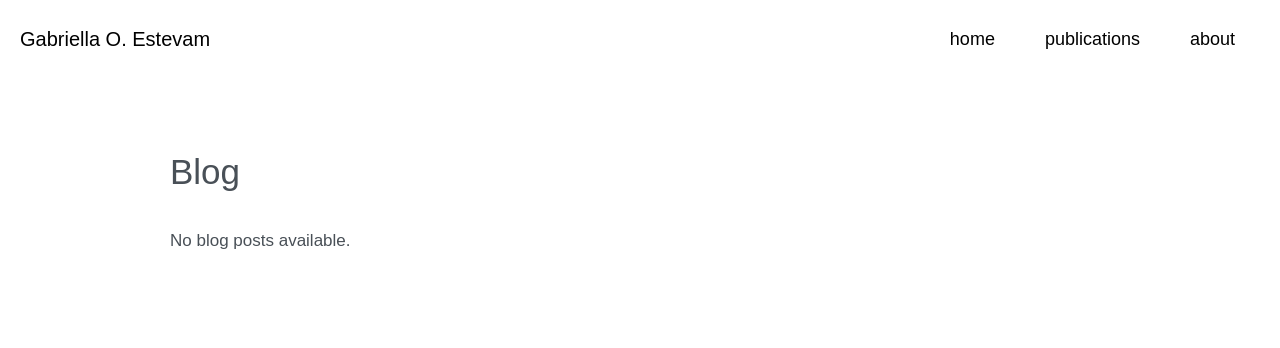
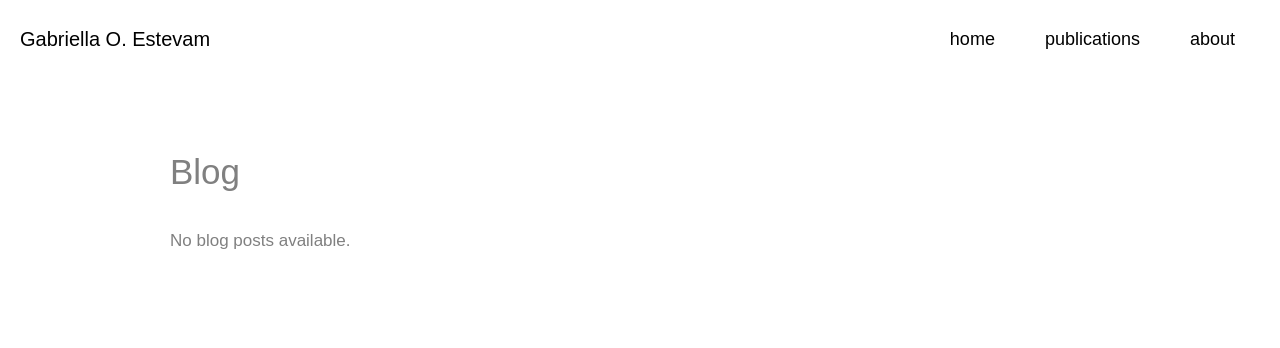
Before and after one commit to gestevam/gestevam.github.io, a Jekyll site: the page built from blog.md, in a window 1280 px wide. Shown: the top 348 px of the page. Built offline with Jekyll 4.4.1, drawn with Linux system fonts in a browser that asks for light colours.

Commit message:
Update styles.css

```diff
--- a/assets/styles.css
+++ b/assets/styles.css
@@ -215,7 +215,7 @@ body.publications-page .content {
 body.blog-page {
   font-family: Arial, sans-serif;
   font-size: 17px;
-  color: #495057;
+  color: gray;
   display: flex;
   flex-direction: column;
   min-height: 100vh;
@@ -230,11 +230,16 @@ body.blog-page {
   margin-top: 60px;
   font-size: 35px;
   font-weight: normal;
+  color: #gray;
 }
 
 .blog-page .content {
   margin: 0 150px 10px;
   line-height: 1.8;
+}
+
+.blog-page .blog-entry p {
+  color: black;
 }
 
 @media (max-width: 768px) {
@@ -255,8 +260,9 @@ body.blog-page {
 }
 
 .blog-meta {
-  font-size: 15px;
-  color: gray;
+  font-size: 17px;
+  font-weight: 300;
+  color: #8806CE;
 }
 
 .read-more {
@@ -274,7 +280,7 @@ body.blog-page {
 body.blog-post {
   font-family: Arial, sans-serif;
   font-size: 17px;
-  color: #495057;
+  color: black;
 }
 
 .blog-post .content {
@@ -283,18 +289,20 @@ body.blog-post {
 
 .blog-post h1 {
   font-weight: normal;
-  font-size: 35px;
+  font-size: 30px;
   color: #8806CE;
 }
 
 .blog-post .blog-meta {
-  font-size: 15px;
-  color: gray;
+  font-size: 17px;
+  font-weight: 300;
+  color: #8806CE;
   margin-bottom: 20px;
 }
 
 .blog-post p {
   line-height: 1.8;
+  color: black;
 }
 
 .blog-post .back-to-blog {
```
